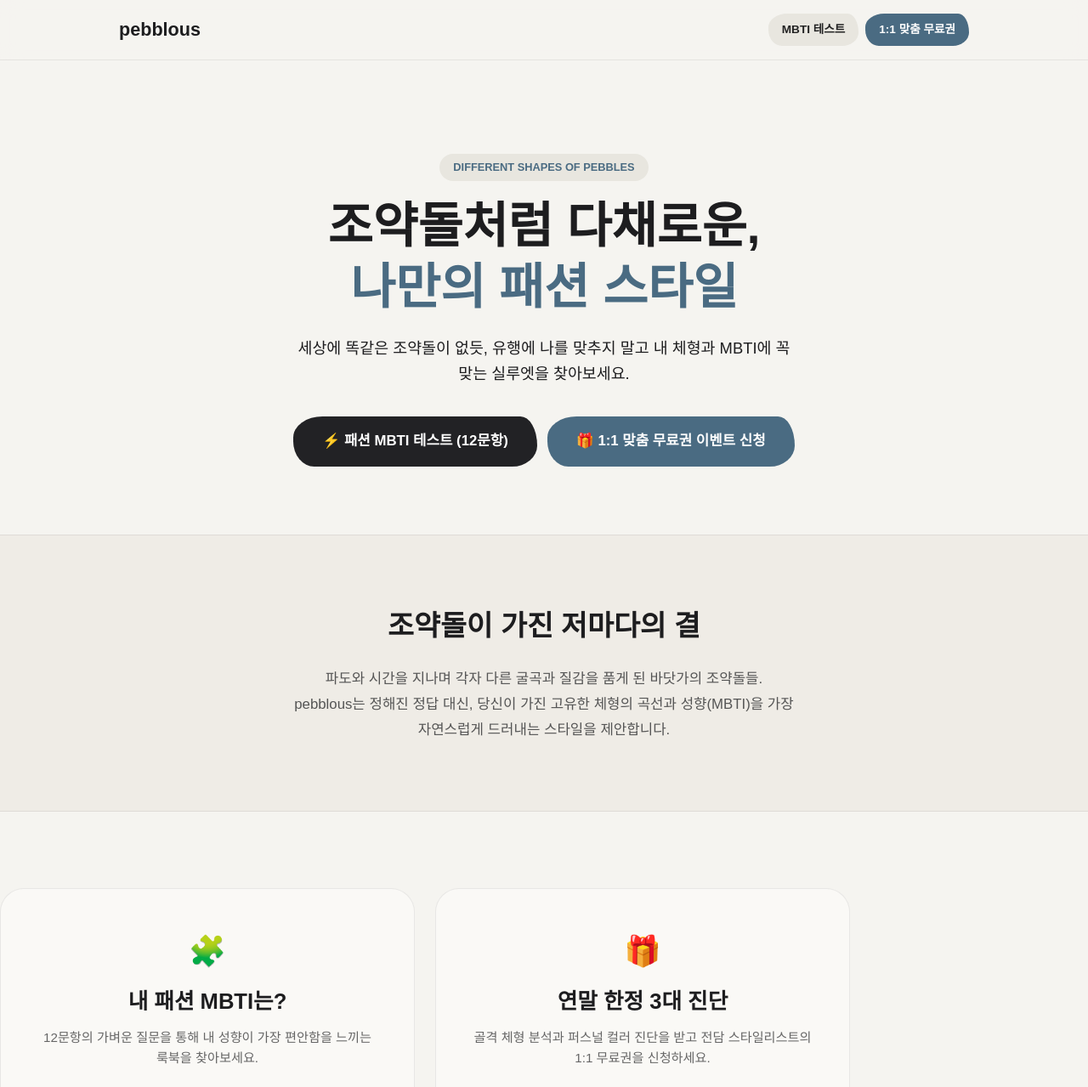
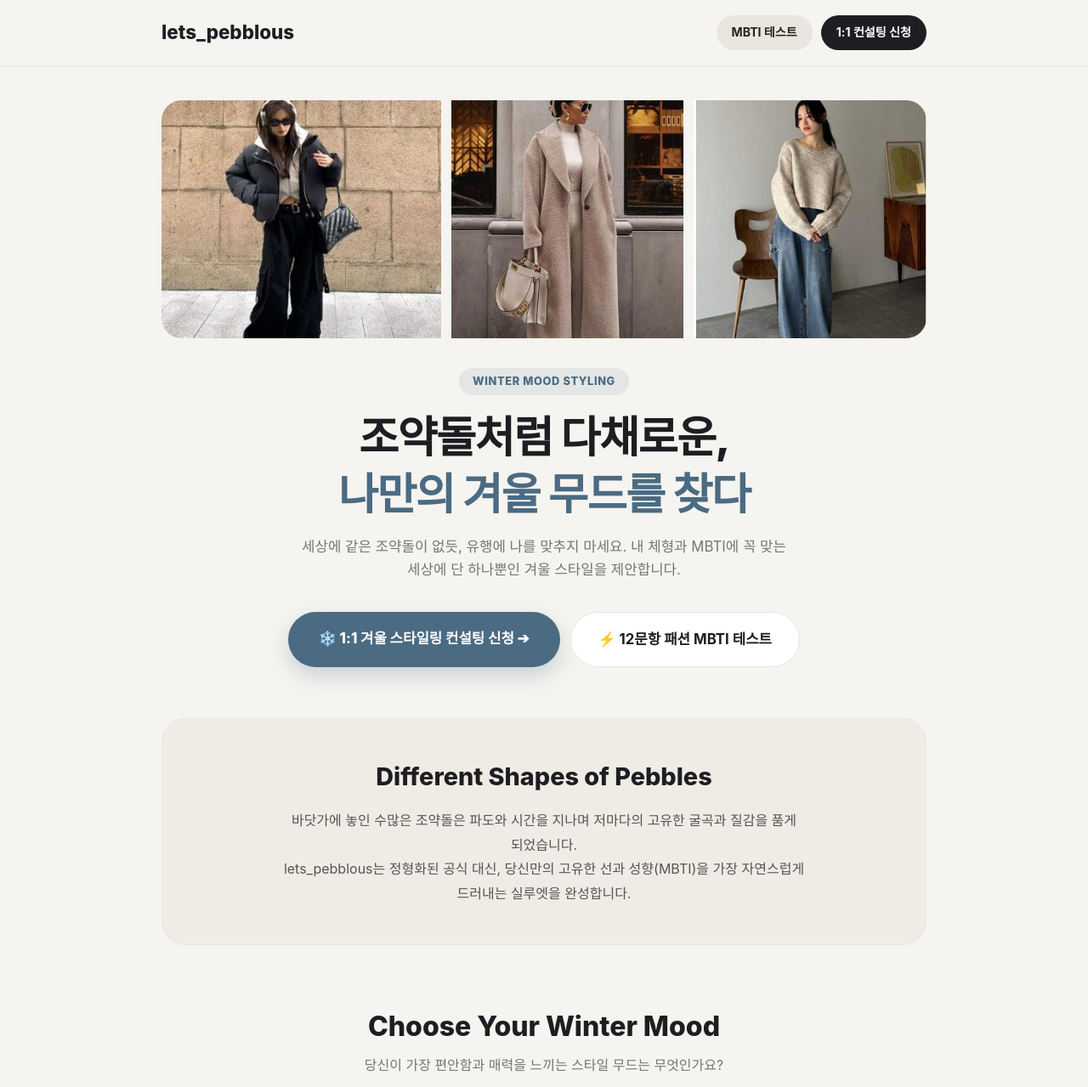
Before and after one commit to fhfh5619-source/lets_pebblous, a website: page Pebble/index.html in a window 1280 px wide. Shown: the top 1279 px of the page at 85% size. Drawn offline with Linux system fonts and the light colour scheme; a web font is replaced by a local one.

Commit message:
Update index.html

```diff
--- a/Pebble/index.html
+++ b/Pebble/index.html
@@ -3,122 +3,237 @@
 <head>
   <meta charset="UTF-8">
   <meta name="viewport" content="width=device-width, initial-scale=1.0, maximum-scale=1.0, user-scalable=no, viewport-fit=cover">
-  <title>pebblous | Different Shapes of Pebbles</title>
+  <title>lets_pebblous | Different Shapes of Pebbles</title>
   <link rel="stylesheet" href="https://cdn.jsdelivr.net/gh/orioncactus/pretendard@v1.3.9/dist/web/static/pretendard.min.css" />
+
   <style>
     :root {
-      --bg-stone: #F5F4F0; --bg-card: #FAF9F6; --text-main: #1D1D1F;
-      --text-muted: #7A7A80; --pebble-blue: #4A6B82; --pebble-dark: #222225;
-      --border-soft: rgba(0, 0, 0, 0.07); --radius-pebble: 35px 20px 30px 25px / 25px 35px 25px 30px;
+      --primary: #4A6B82;
+      --primary-hover: #3a5467;
+      --dark: #1E1E22;
+      --bg: #F5F4F0;
+      --card-bg: #FFFFFF;
+      --border: #E8E6DF;
+      --text-sub: #777672;
     }
-    * { box-sizing: border-box; margin: 0; padding: 0; font-family: Pretendard, sans-serif; -webkit-tap-highlight-color: transparent; }
-    body { background: var(--bg-stone); color: var(--text-main); line-height: 1.6; word-break: keep-all; }
+
+    * { box-sizing: border-box; margin: 0; padding: 0; font-family: Pretendard, -apple-system, sans-serif; -webkit-tap-highlight-color: transparent; }
+    body { background: var(--bg); color: var(--dark); line-height: 1.6; word-break: keep-all; }
     a { text-decoration: none; color: inherit; }
-    .container { width: 90%; max-width: 1000px; margin: 0 auto; }
 
-    header { position: sticky; top: 0; background: rgba(245, 244, 240, 0.92); backdrop-filter: blur(12px); z-index: 100; padding: 16px 0; border-bottom: 1px solid var(--border-soft); }
+    .container { width: 92%; max-width: 900px; margin: 0 auto; }
+
+    /* 헤더 */
+    header {
+      position: sticky; top: 0; background: rgba(245, 244, 240, 0.94);
+      backdrop-filter: blur(12px); z-index: 100; padding: 18px 0; border-bottom: 1px solid var(--border);
+    }
     .nav-inner { display: flex; align-items: center; justify-content: space-between; }
     .brand-logo img { height: 34px; object-fit: contain; }
-    .nav-buttons { display: flex; gap: 8px; }
-    .btn-nav-test { background: #E8E6DF; color: #222; padding: 8px 16px; border-radius: var(--radius-pebble); font-size: 0.85rem; font-weight: 600; }
-    .btn-nav-event { background: var(--pebble-blue); color: #fff; padding: 8px 16px; border-radius: var(--radius-pebble); font-size: 0.85rem; font-weight: 600; }
+    .nav-links { display: flex; gap: 10px; }
+    .btn-nav {
+      background: var(--dark); color: #fff; padding: 9px 18px; border-radius: 999px;
+      font-size: 0.88rem; font-weight: 700; transition: background 0.2s;
+    }
+    .btn-nav:hover { background: var(--primary); }
 
-    .hero { text-align: center; }
-    .badge { display: inline-block; padding: 6px 16px; background: #E8E6DF; border-radius: 999px; font-size: 0.8rem; font-weight: 700; color: var(--pebble-blue); margin-bottom: 18px; }
-    .hero h1 span { color: var(--pebble-blue); }
-    .hero-btn-group { display: flex; gap: 12px; justify-content: center; }
-    .btn-primary { background: var(--pebble-dark); color: #fff; border-radius: var(--radius-pebble); font-weight: 700; text-align: center; }
-    .btn-event { background: var(--pebble-blue); color: #fff; border-radius: var(--radius-pebble); font-weight: 700; text-align: center; }
+    /* 히어로 섹션 (스모어 룩북 비주얼) */
+    .hero-section { padding: 40px 0 60px; text-align: center; }
 
-    .story-section { background: #EFECE6; border-top: 1px solid var(--border-soft); border-bottom: 1px solid var(--border-soft); text-align: center; }
-    .story-box { max-width: 650px; margin: 0 auto; }
-    .story-box p { color: #555; line-height: 1.8; }
+    .lookbook-grid {
+      display: grid;
+      grid-template-columns: 1.2fr 1fr 1fr;
+      gap: 12px;
+      margin-bottom: 35px;
+      border-radius: 24px;
+      overflow: hidden;
+    }
+    .lookbook-grid img {
+      width: 100%;
+      height: 280px;
+      object-fit: cover;
+      display: block;
+      transition: transform 0.3s;
+    }
+    .lookbook-grid img:hover { transform: scale(1.02); }
 
-    .split-grid { display: grid; gap: 24px; }
-    .split-card { background: #FAF9F6; border: 1px solid var(--border-soft); border-radius: 28px; text-align: center; }
-    .split-card p { color: #666; font-size: 0.95rem; margin-bottom: 25px; }
-
-    footer { background: #1B1B1D; color: #8C8C92; text-align: center; padding: 40px 0; font-size: 0.85rem; }
-
-    /* PC 데스크톱 */
-    @media (min-width: 769px) {
-      .hero { padding: 110px 0 80px; }
-      .hero h1 { font-size: 3.6rem; line-height: 1.25; margin-bottom: 20px; }
-      .hero p { font-size: 1.15rem; max-width: 580px; margin: 0 auto 36px; }
-      .btn-primary, .btn-event { padding: 16px 34px; font-size: 1.05rem; }
-      .story-section { padding: 80px 0; }
-      .story-box h2 { font-size: 2.1rem; margin-bottom: 20px; font-weight: 800; }
-      .story-box p { font-size: 1.05rem; }
-      .split-grid { grid-template-columns: 1fr 1fr; margin: 90px 0; }
-      .split-card { padding: 45px 35px; }
-      .split-card h3 { font-size: 1.6rem; margin-bottom: 10px; }
+    .badge-pill {
+      display: inline-block; padding: 6px 16px; background: rgba(74, 107, 130, 0.1);
+      color: var(--primary); border-radius: 999px; font-size: 0.8rem; font-weight: 800;
+      letter-spacing: 0.05em; margin-bottom: 16px; text-transform: uppercase;
+    }
+    .hero-title {
+      font-size: clamp(2rem, 5vw, 3.2rem);
+      font-weight: 800;
+      letter-spacing: -0.03em;
+      line-height: 1.3;
+      margin-bottom: 16px;
+    }
+    .hero-title span { color: var(--primary); }
+    .hero-desc {
+      font-size: 1.05rem;
+      color: var(--text-sub);
+      max-width: 580px;
+      margin: 0 auto 36px;
     }
 
-    /* 모바일 세로 */
-    @media (max-width: 768px) {
-      .hero { padding: 60px 0 50px; }
-      .hero h1 { font-size: 2.2rem; line-height: 1.3; margin-bottom: 16px; }
-      .hero p { font-size: 1rem; margin-bottom: 28px; }
-      .hero-btn-group { flex-direction: column; width: 100%; }
-      .btn-primary, .btn-event { width: 100%; padding: 18px 20px; font-size: 1rem; }
-      .story-section { padding: 50px 0; }
-      .story-box h2 { font-size: 1.7rem; margin-bottom: 14px; font-weight: 800; }
-      .story-box p { font-size: 0.95rem; }
-      .split-grid { grid-template-columns: 1fr; margin: 50px 0; }
-      .split-card { padding: 32px 22px; }
-      .split-card h3 { font-size: 1.4rem; margin-bottom: 8px; }
-      .btn-nav-test { display: none; } /* 모바일 헤더 단순화 */
+    .cta-group { display: flex; gap: 12px; justify-content: center; flex-wrap: wrap; }
+    .btn-cta-main {
+      background: var(--primary); color: #fff; padding: 18px 36px; border-radius: 999px;
+      font-size: 1.05rem; font-weight: 800; box-shadow: 0 10px 25px rgba(74, 107, 130, 0.25);
+      transition: transform 0.2s, background 0.2s;
+    }
+    .btn-cta-main:hover { transform: translateY(-2px); background: var(--primary-hover); }
+    .btn-cta-sub {
+      background: #fff; color: var(--dark); padding: 18px 32px; border-radius: 999px;
+      font-size: 1.05rem; font-weight: 700; border: 1.5px solid var(--border); transition: background 0.2s;
+    }
+    .btn-cta-sub:hover { background: #EBE9E2; }
+
+    /* 스토리 카드 */
+    .story-card {
+      background: #EFECE6; border-radius: 28px; padding: 45px 35px;
+      text-align: center; margin-bottom: 70px; border: 1px solid var(--border);
+    }
+    .story-card h2 { font-size: 1.8rem; font-weight: 800; margin-bottom: 14px; }
+    .story-card p { color: #555; font-size: 1rem; line-height: 1.8; max-width: 640px; margin: 0 auto; }
+
+    /* 4대 스타일 쇼케이스 */
+    .section-title { text-align: center; margin-bottom: 35px; }
+    .section-title h2 { font-size: 2rem; font-weight: 800; margin-bottom: 8px; }
+    .section-title p { color: var(--text-sub); font-size: 1rem; }
+
+    .style-showcase-grid {
+      display: grid;
+      grid-template-columns: repeat(auto-fit, minmax(200px, 1fr));
+      gap: 16px;
+      margin-bottom: 70px;
+    }
+    .showcase-item {
+      background: #fff; border-radius: 20px; overflow: hidden;
+      border: 1.5px solid var(--border); transition: transform 0.25s, box-shadow 0.25s;
+    }
+    .showcase-item:hover { transform: translateY(-5px); box-shadow: 0 12px 30px rgba(0,0,0,0.06); }
+    .showcase-item img { width: 100%; height: 240px; object-fit: cover; display: block; }
+    .showcase-info { padding: 16px; text-align: left; }
+    .showcase-info strong { display: block; font-size: 1.05rem; margin-bottom: 4px; }
+    .showcase-info span { font-size: 0.85rem; color: var(--text-sub); }
+
+    /* 하단 배너 */
+    .event-banner {
+      background: linear-gradient(135deg, #222225, #354958);
+      color: #fff; border-radius: 28px; padding: 50px 30px; text-align: center; margin-bottom: 80px;
+    }
+    .event-banner h3 { font-size: 1.9rem; font-weight: 800; margin-bottom: 12px; }
+    .event-banner p { color: #ccc; font-size: 1rem; margin-bottom: 28px; }
+
+    footer { background: #1B1B1D; color: #8C8C92; text-align: center; padding: 45px 0; font-size: 0.88rem; }
+
+    /* 모바일 최적화 */
+    @media(max-width: 768px) {
+      .lookbook-grid { grid-template-columns: 1fr; gap: 8px; border-radius: 18px; }
+      .lookbook-grid img:not(:first-child) { display: none; }
+      .lookbook-grid img:first-child { height: 260px; }
+      .hero-title { font-size: 2.1rem; }
+      .cta-group { flex-direction: column; width: 100%; }
+      .btn-cta-main, .btn-cta-sub { width: 100%; text-align: center; }
+      .style-showcase-grid { grid-template-columns: 1fr 1fr; gap: 10px; }
+      .showcase-item img { height: 180px; }
     }
   </style>
 </head>
 <body>
+
   <header>
     <div class="container nav-inner">
       <a href="/" class="brand-logo">
-        <img src="input_file_0.png" alt="pebblous" onerror="this.outerHTML='<span style=\'font-weight:800;font-size:1.35rem;\'>pebblous</span>'">
+        <img src="input_file_0.png" alt="lets_pebblous" onerror="this.outerHTML='<span style=\'font-weight:800;font-size:1.4rem;\'>lets_pebblous</span>'">
       </a>
-      <div class="nav-buttons">
-        <a href="/test" class="btn-nav-test">MBTI 테스트</a>
-        <a href="/event" class="btn-nav-event">1:1 맞춤 무료권</a>
+      <div class="nav-links">
+        <a href="/test" class="btn-nav" style="background:#E8E6DF; color:#222;">MBTI 테스트</a>
+        <a href="/event" class="btn-nav">1:1 컨설팅 신청</a>
       </div>
     </div>
   </header>
 
-  <section class="hero">
-    <div class="container">
-      <span class="badge">DIFFERENT SHAPES OF PEBBLES</span>
-      <h1>조약돌처럼 다채로운,<br><span>나만의 패션 스타일</span></h1>
-      <p>세상에 똑같은 조약돌이 없듯, 유행에 나를 맞추지 말고 내 체형과 MBTI에 꼭 맞는 실루엣을 찾아보세요.</p>
-      <div class="hero-btn-group">
-        <a href="/test" class="btn-primary">⚡ 패션 MBTI 테스트 (12문항)</a>
-        <a href="/event" class="btn-event">🎁 1:1 맞춤 무료권 이벤트 신청</a>
+  <div class="container">
+    <section class="hero-section">
+      <!-- 룩북 그리드 -->
+      <div class="lookbook-grid">
+        <img src="style_minimal.jpg" alt="Minimal Look" onerror="this.src='https://images.unsplash.com/photo-1515886657613-9f3515b0c78f?w=600&q=80'">
+        <img src="style_casual.jpg" alt="Casual Look" onerror="this.src='https://images.unsplash.com/photo-1529139574466-a303027c1d8b?w=600&q=80'">
+        <img src="style_feminine.jpg" alt="Feminine Look" onerror="this.src='https://images.unsplash.com/photo-1490481651871-ab68de25d43d?w=600&q=80'">
       </div>
-    </div>
-  </section>
 
-  <section class="story-section">
-    <div class="container story-box">
-      <h2>조약돌이 가진 저마다의 결</h2>
-      <p>파도와 시간을 지나며 각자 다른 굴곡과 질감을 품게 된 바닷가의 조약돌들.<br>pebblous는 정해진 정답 대신, 당신이 가진 고유한 체형의 곡선과 성향(MBTI)을 가장 자연스럽게 드러내는 스타일을 제안합니다.</p>
-    </div>
-  </section>
+      <span class="badge-pill">WINTER MOOD STYLING</span>
+      <h1 class="hero-title">조약돌처럼 다채로운,<br><span>나만의 겨울 무드를 찾다</span></h1>
+      <p class="hero-desc">세상에 같은 조약돌이 없듯, 유행에 나를 맞추지 마세요. 내 체형과 MBTI에 꼭 맞는 세상에 단 하나뿐인 겨울 스타일을 제안합니다.</p>
 
-  <div class="container split-grid">
-    <div class="split-card">
-      <div style="font-size: 2.2rem; margin-bottom:10px;">🧩</div>
-      <h3>내 패션 MBTI는?</h3>
-      <p>12문항의 가벼운 질문을 통해 내 성향이 가장 편안함을 느끼는 룩북을 찾아보세요.</p>
-      <a href="/test" class="btn-primary" style="display:block; width:100%; padding:16px;">테스트 하러 가기 ➔</a>
+      <div class="cta-group">
+        <a href="/event" class="btn-cta-main">❄️ 1:1 겨울 스타일링 컨설팅 신청 ➔</a>
+        <a href="/test" class="btn-cta-sub">⚡ 12문항 패션 MBTI 테스트</a>
+      </div>
+    </section>
+
+    <!-- 브랜드 스토리 카드 -->
+    <div class="story-card">
+      <h2>Different Shapes of Pebbles</h2>
+      <p>바닷가에 놓인 수많은 조약돌은 파도와 시간을 지나며 저마다의 고유한 굴곡과 질감을 품게 되었습니다.<br>lets_pebblous는 정형화된 공식 대신, 당신만의 고유한 선과 성향(MBTI)을 가장 자연스럽게 드러내는 실루엣을 완성합니다.</p>
     </div>
 
-    <div class="split-card">
-      <div style="font-size: 2.2rem; margin-bottom:10px;">🎁</div>
-      <h3>연말 한정 3대 진단</h3>
-      <p>골격 체형 분석과 퍼스널 컬러 진단을 받고 전담 스타일리스트의 1:1 무료권을 신청하세요.</p>
-      <a href="/event" class="btn-event" style="display:block; width:100%; padding:16px;">이벤트 참여하기 ➔</a>
+    <!-- 4대 스타일 쇼케이스 -->
+    <section>
+      <div class="section-title">
+        <h2>Choose Your Winter Mood</h2>
+        <p>당신이 가장 편안함과 매력을 느끼는 스타일 무드는 무엇인가요?</p>
+      </div>
+
+      <div class="style-showcase-grid">
+        <div class="showcase-item">
+          <img src="style_minimal.jpg" alt="MINIMAL" onerror="this.src='https://images.unsplash.com/photo-1515886657613-9f3515b0c78f?w=400&q=80'">
+          <div class="showcase-info">
+            <strong>MINIMAL</strong>
+            <span>깔끔하고 절제된 테일러드 핏</span>
+          </div>
+        </div>
+
+        <div class="showcase-item">
+          <img src="style_casual.jpg" alt="CASUAL" onerror="this.src='https://images.unsplash.com/photo-1529139574466-a303027c1d8b?w=400&q=80'">
+          <div class="showcase-info">
+            <strong>CASUAL</strong>
+            <span>편안하고 자연스러운 데일리 룩</span>
+          </div>
+        </div>
+
+        <div class="showcase-item">
+          <img src="style_feminine.jpg" alt="FEMININE" onerror="this.src='https://images.unsplash.com/photo-1490481651871-ab68de25d43d?w=400&q=80'">
+          <div class="showcase-info">
+            <strong>FEMININE</strong>
+            <span>부드럽고 세련된 실루엣</span>
+          </div>
+        </div>
+
+        <div class="showcase-item">
+          <img src="style_street.jpg" alt="STREET" onerror="this.src='https://images.unsplash.com/photo-1509631179647-0177331693ae?w=400&q=80'">
+          <div class="showcase-info">
+            <strong>STREET</strong>
+            <span>트렌디하고 개성 있는 믹스매치</span>
+          </div>
+        </div>
+      </div>
+    </section>
+
+    <!-- 하단 이벤트 유도 배너 -->
+    <div class="event-banner">
+      <h3>이번 겨울, 코디 고민을 끝내드릴게요.</h3>
+      <p>선호하는 스타일, 체형, 자주 입는 컬러를 남겨주시면 1:1 맞춤 코디 3세트와 룩북 이미지를 제작해 드립니다.</p>
+      <a href="/event" class="btn-cta-main" style="background:#fff; color:#222;">지금 1:1 컨설팅 신청하기 (무료) ➔</a>
     </div>
   </div>
 
-  <footer><p>&copy; pebblous. All Rights Reserved. Different Shapes of Pebbles.</p></footer>
+  <footer>
+    <p>&copy; lets_pebblous. All Rights Reserved. Different Shapes of Pebbles.</p>
+  </footer>
+
 </body>
 </html>
```
